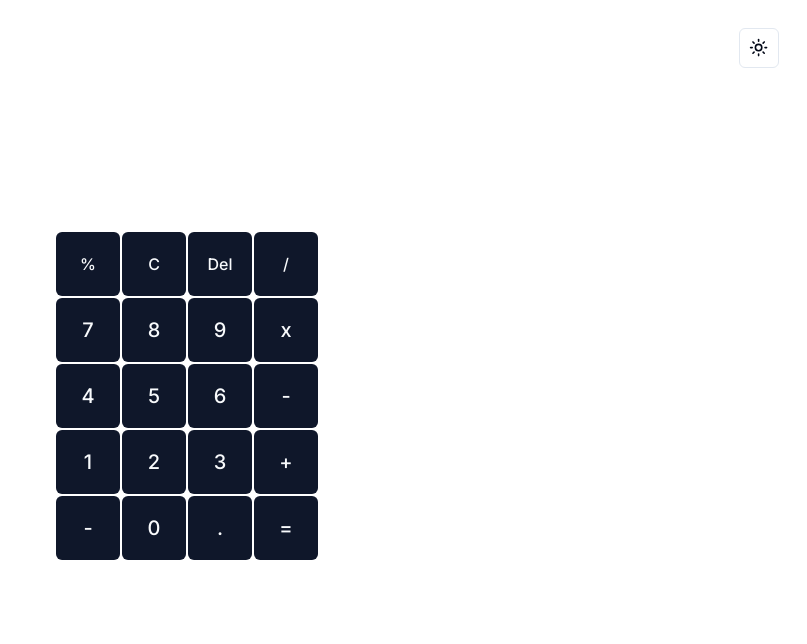
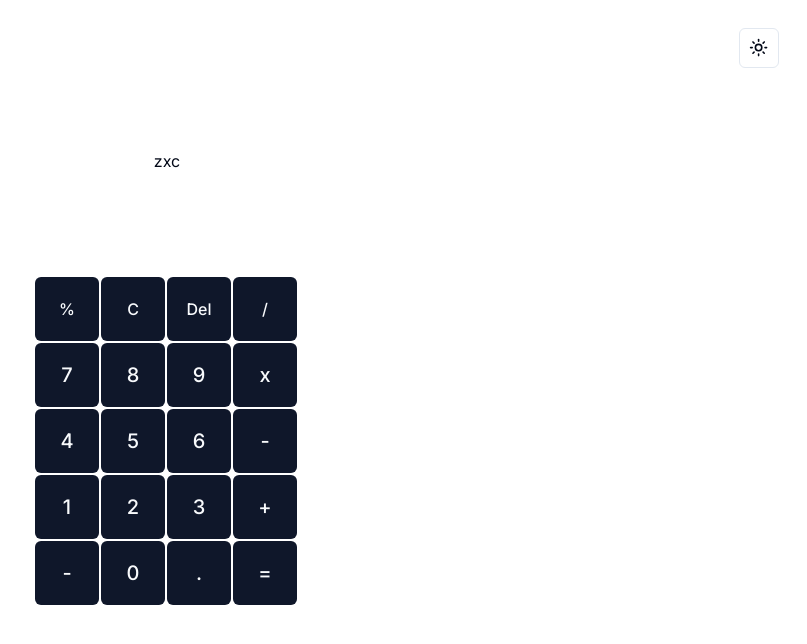
Before and after one commit to clavelian/calculator, a Next.js app in the folder calc/calc/: page / in a window 1280 px wide. Shown: the top 644 px of the page, without its empty margins (473-1280 px from the left). Built offline with nearby package versions, Linux system fonts and the light colour scheme.

Commit message:
minor improvement

```diff
--- a/calc/calc/app/page.tsx
+++ b/calc/calc/app/page.tsx
@@ -12,10 +12,12 @@ export default function Home() {
       </nav>
       {/* main */}
       <div className="flex justify-center items-center py-10 ">
-        <div className="screen p-10 border-white rounded-sm border flex justify-center place-items-center"></div>
+        <div className="screen p-10 border-white rounded-sm border flex justify-center place-items-center w-80">
+          <form action="input">zxc</form>
+        </div>
       </div>
       <main className="flex justify-center place-items-center">
-        <div className="calculatorHolder p-5 border border-white "></div>
+        <div className="calculatorHolder p-5 border border-white ">
           <div className="numpad">
             <div className="etc">
               <Button className="button text-base">%</Button>
@@ -52,6 +54,7 @@ export default function Home() {
               <Button className="button text-xl">=</Button>
             </div>
           </div>
+        </div>
       </main>
     </>
   );
```
Lines whose indentation alone changed are shown as unchanged.
